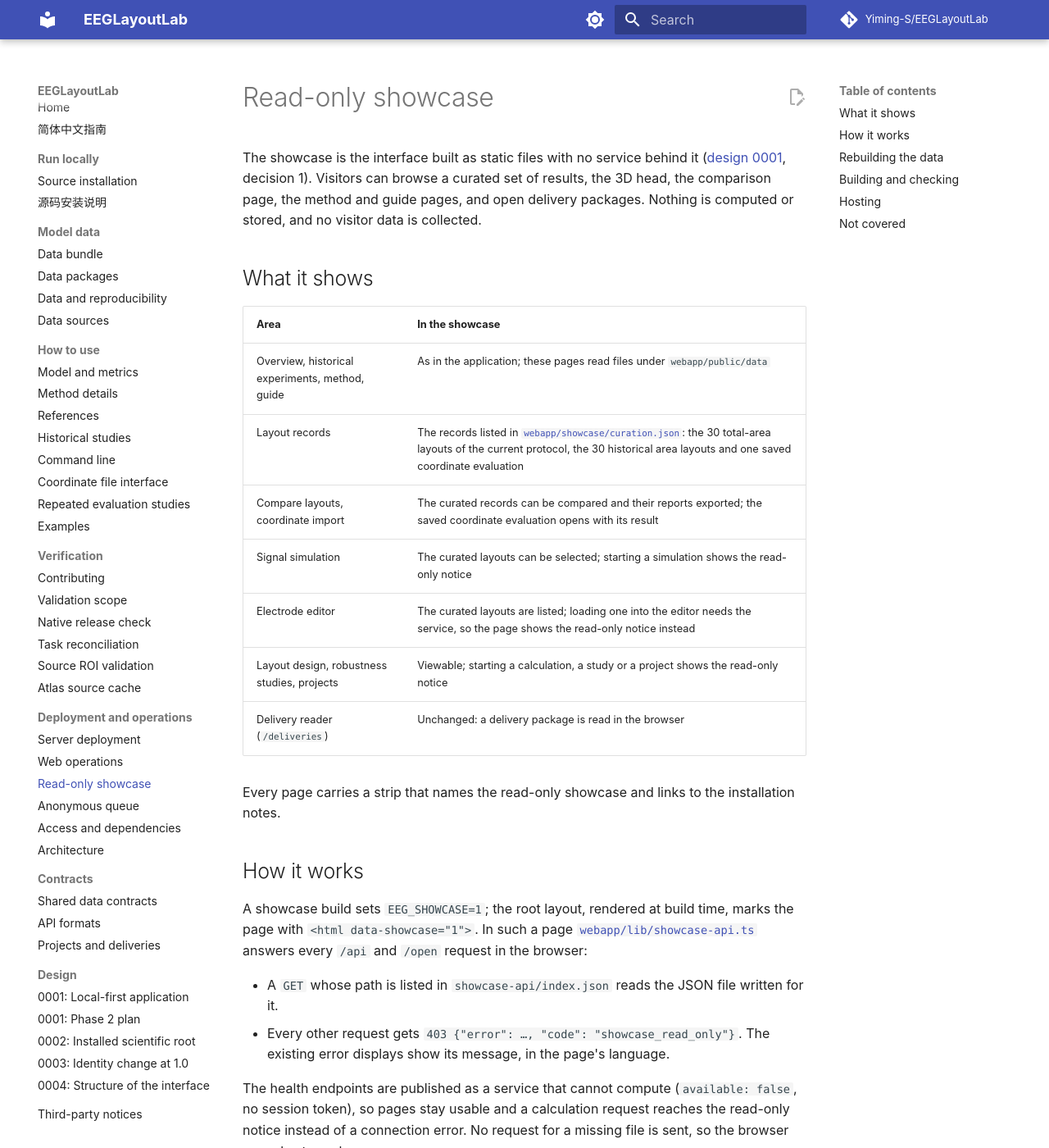
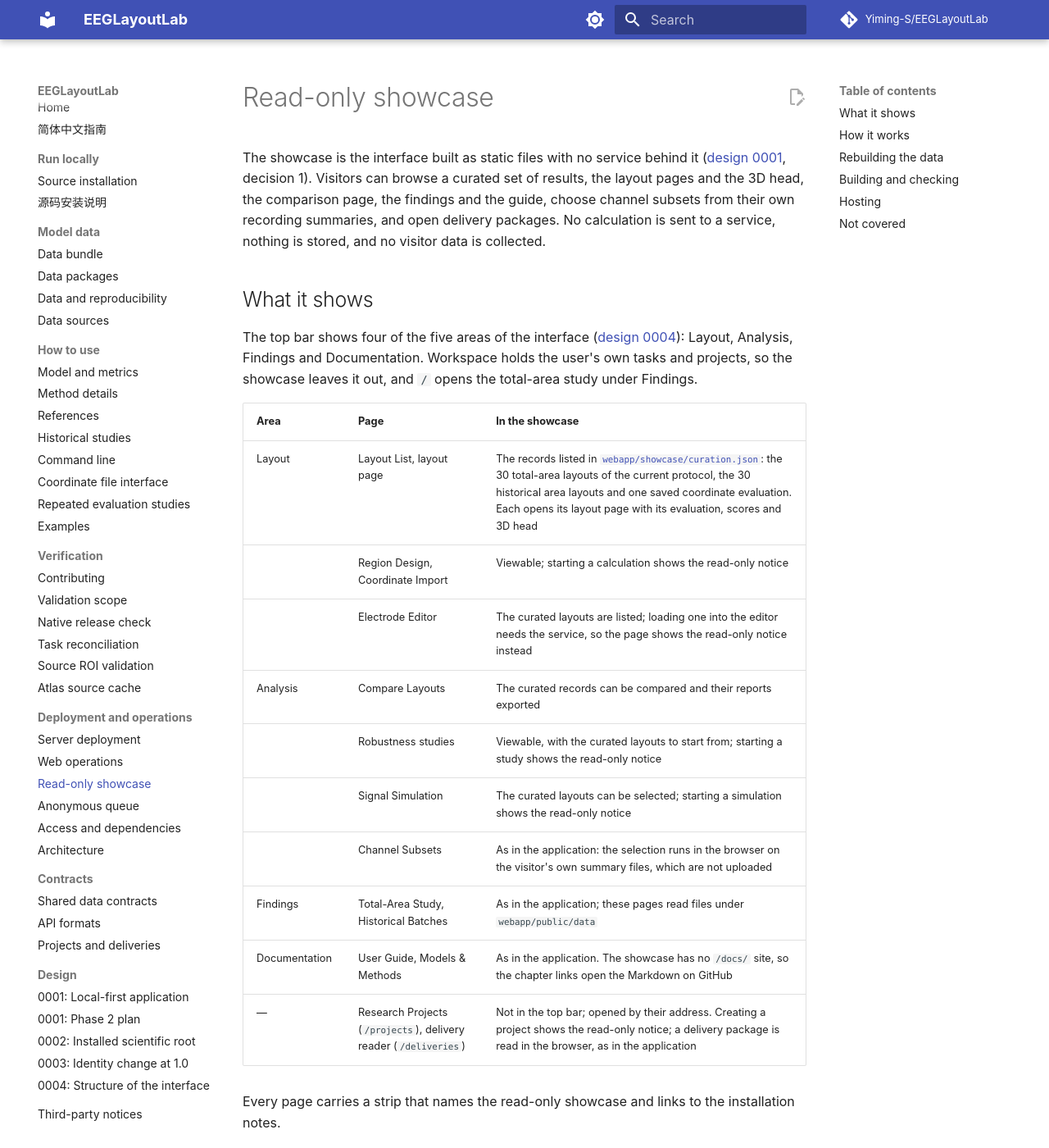
Before and after one commit to Yiming-S/EEGLayoutLab, an MkDocs documentation site: the page built from docs/showcase.md, in a window 1280 px wide and 1400 px high. Shown: the whole window at 82% size. Built offline with MkDocs 1.6.1 and Material for MkDocs 9.7.7, drawn with Linux system fonts in a browser that asks for light colours; comment, search, counter and statistics services are not loaded.

Commit message:
Describe the showcase by the five areas of the interface
docs/showcase.md still listed the pages under the areas used before
design 0004. Its table now follows the top bar: the showcase shows
Layout, Analysis, Findings and Documentation, leaves out Workspace, and
opens / on the total-area study. Each row was checked against a local
showcase build.

- The curated records, the saved coordinate evaluation among them, open
  their layout pages.
- Channel subsets work as in the application, in the browser on the
  visitor's own summaries, so the page no longer says that nothing is
  computed; nothing is sent to a service.
- Documentation links open the Markdown on GitHub, since the showcase
  has no /docs/ site.
- Research projects and the delivery reader are reached by address.

The README's one-line description of the showcase says the same.

```diff
--- a/docs/showcase.md
+++ b/docs/showcase.md
@@ -1,18 +1,23 @@
 # Read-only showcase
 
-The showcase is the interface built as static files with no service behind it ([design 0001](design/0001-local-first-architecture.md), decision 1). Visitors can browse a curated set of results, the 3D head, the comparison page, the method and guide pages, and open delivery packages. Nothing is computed or stored, and no visitor data is collected.
+The showcase is the interface built as static files with no service behind it ([design 0001](design/0001-local-first-architecture.md), decision 1). Visitors can browse a curated set of results, the layout pages and the 3D head, the comparison page, the findings and the guide, choose channel subsets from their own recording summaries, and open delivery packages. No calculation is sent to a service, nothing is stored, and no visitor data is collected.
 
 ## What it shows
 
-| Area | In the showcase |
-| --- | --- |
-| Overview, historical experiments, method, guide | As in the application; these pages read files under `webapp/public/data` |
-| Layout records | The records listed in [`webapp/showcase/curation.json`](../webapp/showcase/curation.json): the 30 total-area layouts of the current protocol, the 30 historical area layouts and one saved coordinate evaluation |
-| Compare layouts, coordinate import | The curated records can be compared and their reports exported; the saved coordinate evaluation opens with its result |
-| Signal simulation | The curated layouts can be selected; starting a simulation shows the read-only notice |
-| Electrode editor | The curated layouts are listed; loading one into the editor needs the service, so the page shows the read-only notice instead |
-| Layout design, robustness studies, projects | Viewable; starting a calculation, a study or a project shows the read-only notice |
-| Delivery reader (`/deliveries`) | Unchanged: a delivery package is read in the browser |
+The top bar shows four of the five areas of the interface ([design 0004](design/0004-interface-structure.md)): Layout, Analysis, Findings and Documentation. Workspace holds the user's own tasks and projects, so the showcase leaves it out, and `/` opens the total-area study under Findings.
+
+| Area | Page | In the showcase |
+| --- | --- | --- |
+| Layout | Layout List, layout page | The records listed in [`webapp/showcase/curation.json`](../webapp/showcase/curation.json): the 30 total-area layouts of the current protocol, the 30 historical area layouts and one saved coordinate evaluation. Each opens its layout page with its evaluation, scores and 3D head |
+| | Region Design, Coordinate Import | Viewable; starting a calculation shows the read-only notice |
+| | Electrode Editor | The curated layouts are listed; loading one into the editor needs the service, so the page shows the read-only notice instead |
+| Analysis | Compare Layouts | The curated records can be compared and their reports exported |
+| | Robustness studies | Viewable, with the curated layouts to start from; starting a study shows the read-only notice |
+| | Signal Simulation | The curated layouts can be selected; starting a simulation shows the read-only notice |
+| | Channel Subsets | As in the application: the selection runs in the browser on the visitor's own summary files, which are not uploaded |
+| Findings | Total-Area Study, Historical Batches | As in the application; these pages read files under `webapp/public/data` |
+| Documentation | User Guide, Models & Methods | As in the application. The showcase has no `/docs/` site, so the chapter links open the Markdown on GitHub |
+| — | Research Projects (`/projects`), delivery reader (`/deliveries`) | Not in the top bar; opened by their address. Creating a project shows the read-only notice; a delivery package is read in the browser, as in the application |
 
 Every page carries a strip that names the read-only showcase and links to the installation notes.
 
```
Also changed, not shown: README.md (+1 -1 lines).
